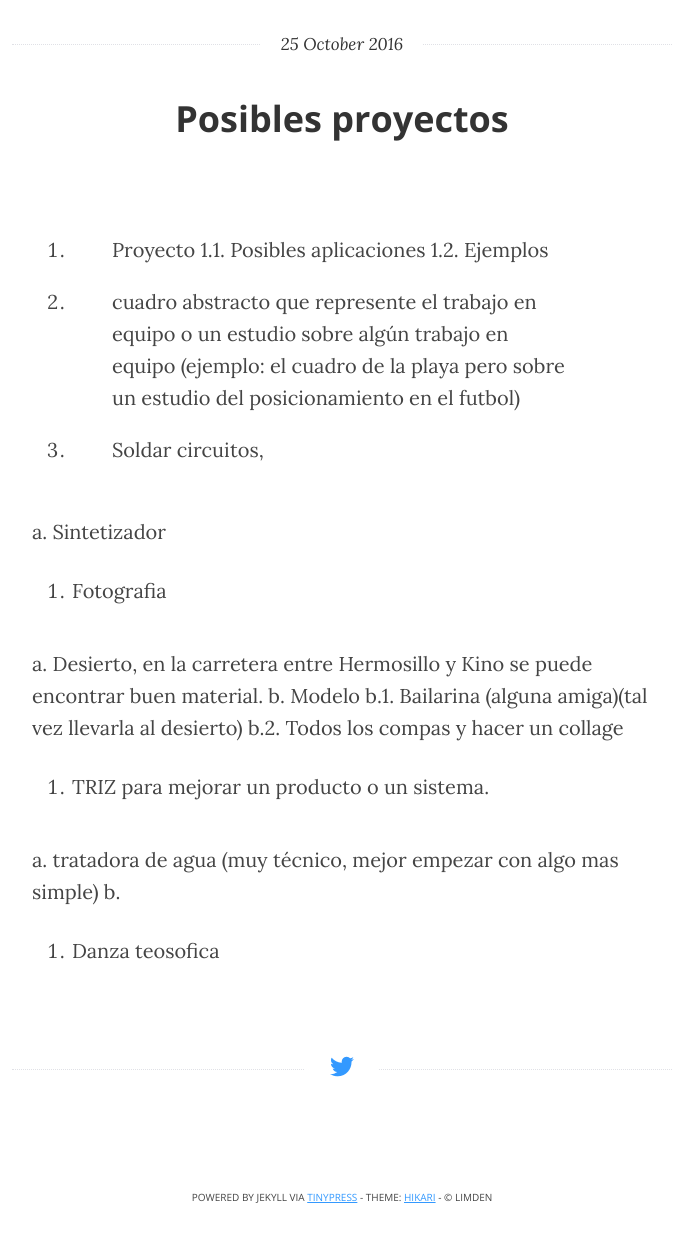
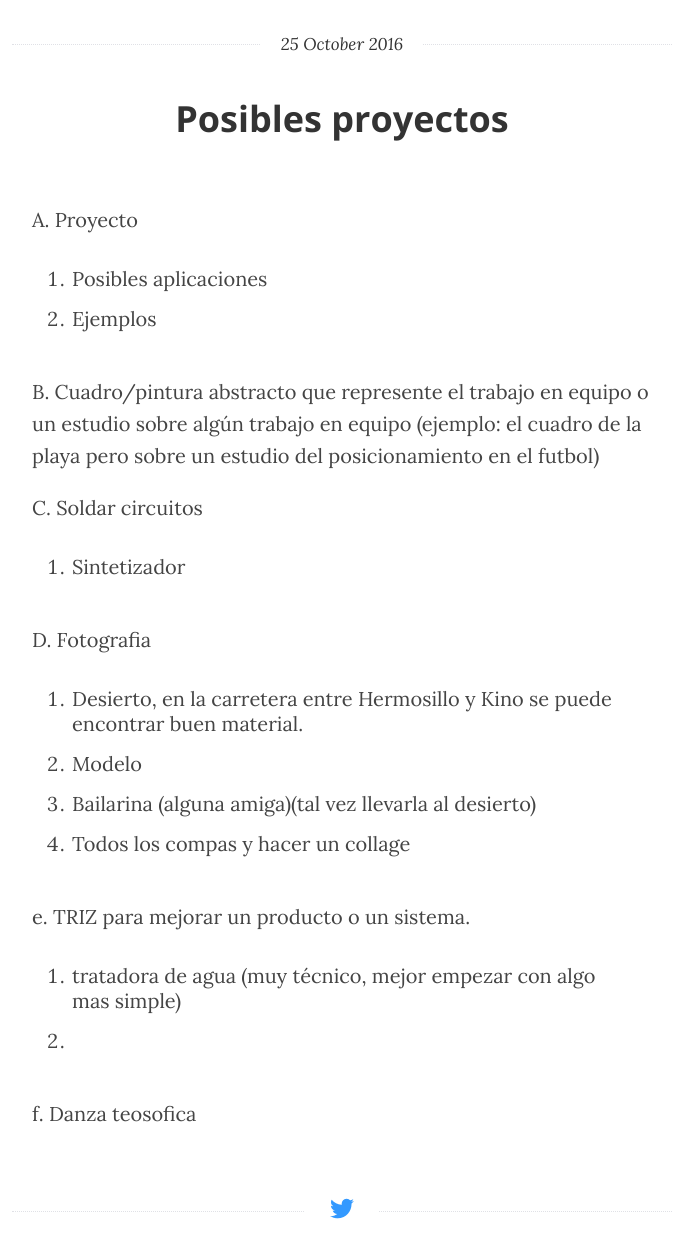
Before and after one commit to limden/limden.github.io, a Jekyll site: the page built from _posts/2016-10-25-posibles-proyectos.markdown, in a window 1280 px wide and 1400 px high, cut to the strip 154-1400 px from the top of the window. Shown: the whole strip, without its empty margins (298-977 px from the left). Built offline with Jekyll 4.4.1, drawn with Linux system fonts in a browser that asks for light colours.

Commit message:
Post update: Posibles proyectos

```diff
--- a/_posts/2016-10-25-posibles-proyectos.markdown
+++ b/_posts/2016-10-25-posibles-proyectos.markdown
@@ -3,33 +3,30 @@ published: true
 title: Posibles proyectos
 layout: post
 ---
-1. Proyecto
-1.1. Posibles aplicaciones
-1.2. Ejemplos
+A. Proyecto
+1. Posibles aplicaciones
+2. Ejemplos
 
 
 
-1. cuadro abstracto que represente el trabajo en equipo o un estudio sobre algún trabajo en equipo (ejemplo: el cuadro de la playa pero sobre un estudio del posicionamiento en el futbol)
+B. Cuadro/pintura abstracto que represente el trabajo en equipo o un estudio sobre algún trabajo en equipo (ejemplo: el cuadro de la playa pero sobre un estudio del posicionamiento en el futbol)
 
-2. Soldar circuitos,
-
-a. Sintetizador
+C. Soldar circuitos
+1. Sintetizador
 
 
-3. Fotografia
+D. Fotografia
+1. Desierto, en la carretera entre Hermosillo y Kino se puede encontrar buen material.
+2. Modelo
+3. Bailarina (alguna amiga)(tal vez llevarla al desierto)
+4. Todos los compas y hacer un collage
 
-a. Desierto, en la carretera entre Hermosillo y Kino se puede encontrar buen material.
-b. Modelo
-b.1. Bailarina (alguna amiga)(tal vez llevarla al desierto)
-b.2. Todos los compas y hacer un collage
+
+e. TRIZ para mejorar un producto o un sistema.
+
+1. tratadora de agua (muy técnico, mejor empezar con algo mas simple)
+2.
 
 
 
-4. TRIZ para mejorar un producto o un sistema.
-
-a. tratadora de agua (muy técnico, mejor empezar con algo mas simple)
-b.
-
-
-
-5. Danza teosofica
+f. Danza teosofica
```
